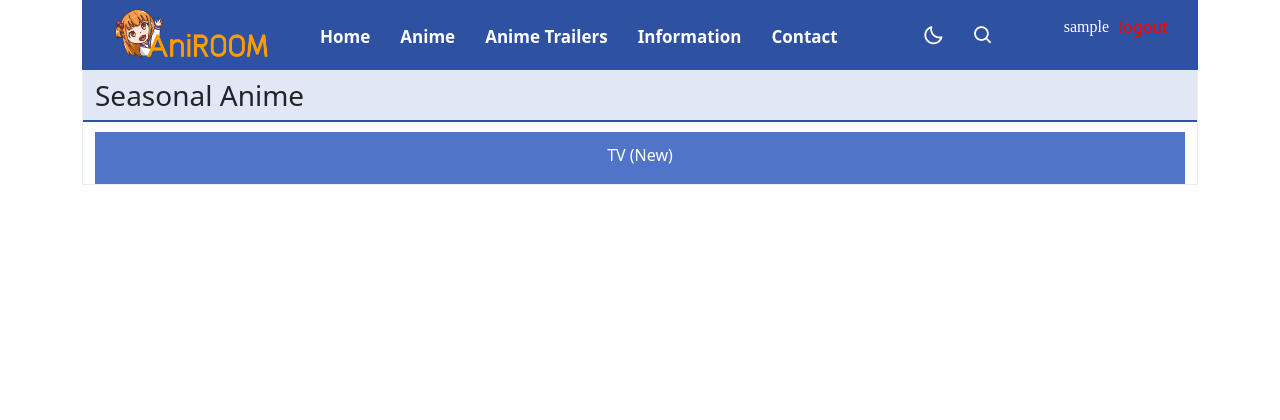
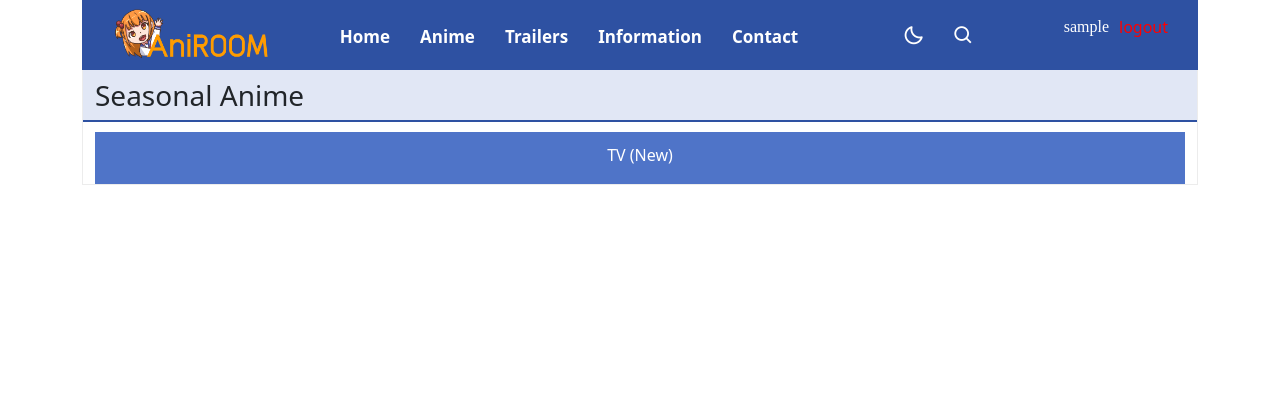
Before and after one commit to maxxza21/project, a PHP site: page /project/anime.php in a window 1280 px wide. Shown: the top 420 px of the page. Run offline with PHP 8.4, Linux system fonts and the light colour scheme; the visitor is signed in with stand-in values (Sample User, id 1); data that the repository does not hold is empty; some libraries are stand-ins or nearby versions.

Commit message:
Initial commit

```diff
--- a/anime.php
+++ b/anime.php
@@ -61,7 +61,7 @@ if (isset($_GET['logout'])) {
                             <ul class="nav-links">
                                 <li><a href="index.php">Home</a></li>
                                 <li><a href="anime.php">Anime</a></li>
-                                <li><a href="videoanime.php">Anime Trailers</a></li>
+                                <li><a href="videoanime.php">Trailers</a></li>
                                 <li><a href="information.php">Information</a></li>
                                 <li><a href="contact.php">Contact</a></li>
                             </ul>
--- a/contact.php
+++ b/contact.php
@@ -41,7 +41,7 @@ if (isset($_GET['logout'])) {
               <ul class="nav-links">
                 <li><a href="index.php">Home</a></li>
                 <li><a href="anime.php">Anime</a></li>
-                <li><a href="videoanime.php">Anime Trailers</a></li>
+                <li><a href="videoanime.php">Trailers</a></li>
                 <li><a href="information.php">Information</a></li>
                 <li><a href="contact.php">Contact</a></li>
               </ul>
--- a/detailanime.php
+++ b/detailanime.php
@@ -59,7 +59,7 @@ if (isset($_GET['logout'])) {
                             <ul class="nav-links">
                                 <li><a href="index.php">Home</a></li>
                                 <li><a href="anime.php">Anime</a></li>
-                                <li><a href="videoanime.php">Anime Trailers</a></li>
+                                <li><a href="videoanime.php">Trailers</a></li>
                                 <li><a href="information.php">Information</a></li>
                                 <li><a href="contact.php">Contact</a></li>
                             </ul>
--- a/index.php
+++ b/index.php
@@ -43,7 +43,7 @@ if (isset($_GET['logout'])) {
               <ul class="nav-links">
                 <li><a href="index.php">Home</a></li>
                 <li><a href="anime.php">Anime</a></li>
-                <li><a href="videoanime.php">Anime Trailers</a></li>
+                <li><a href="videoanime.php">Trailers</a></li>
                 <li><a href="information.php">Information</a></li>
                 <li><a href="contact.php">Contact</a></li>
               </ul>
--- a/information.php
+++ b/information.php
@@ -43,7 +43,7 @@ if (isset($_GET['logout'])) {
                             <ul class="nav-links">
                                 <li><a href="index.php">Home</a></li>
                                 <li><a href="anime.php">Anime</a></li>
-                                <li><a href="videoanime.php">Anime Trailers</a></li>
+                                <li><a href="videoanime.php">Trailers</a></li>
                                 <li><a href="information.php">Information</a></li>
                                 <li><a href="contact.php">Contact</a></li>
                             </ul>
--- a/videoanime.php
+++ b/videoanime.php
@@ -62,7 +62,7 @@ if (isset($_GET['logout'])) {
                             <ul class="nav-links">
                                 <li><a href="index.php">Home</a></li>
                                 <li><a href="anime.php">Anime</a></li>
-                                <li><a href="videoanime.php">Anime Trailers</a></li>
+                                <li><a href="videoanime.php">Trailers</a></li>
                                 <li><a href="information.php">Information</a></li>
                                 <li><a href="contact.php">Contact</a></li>
                             </ul>
```
